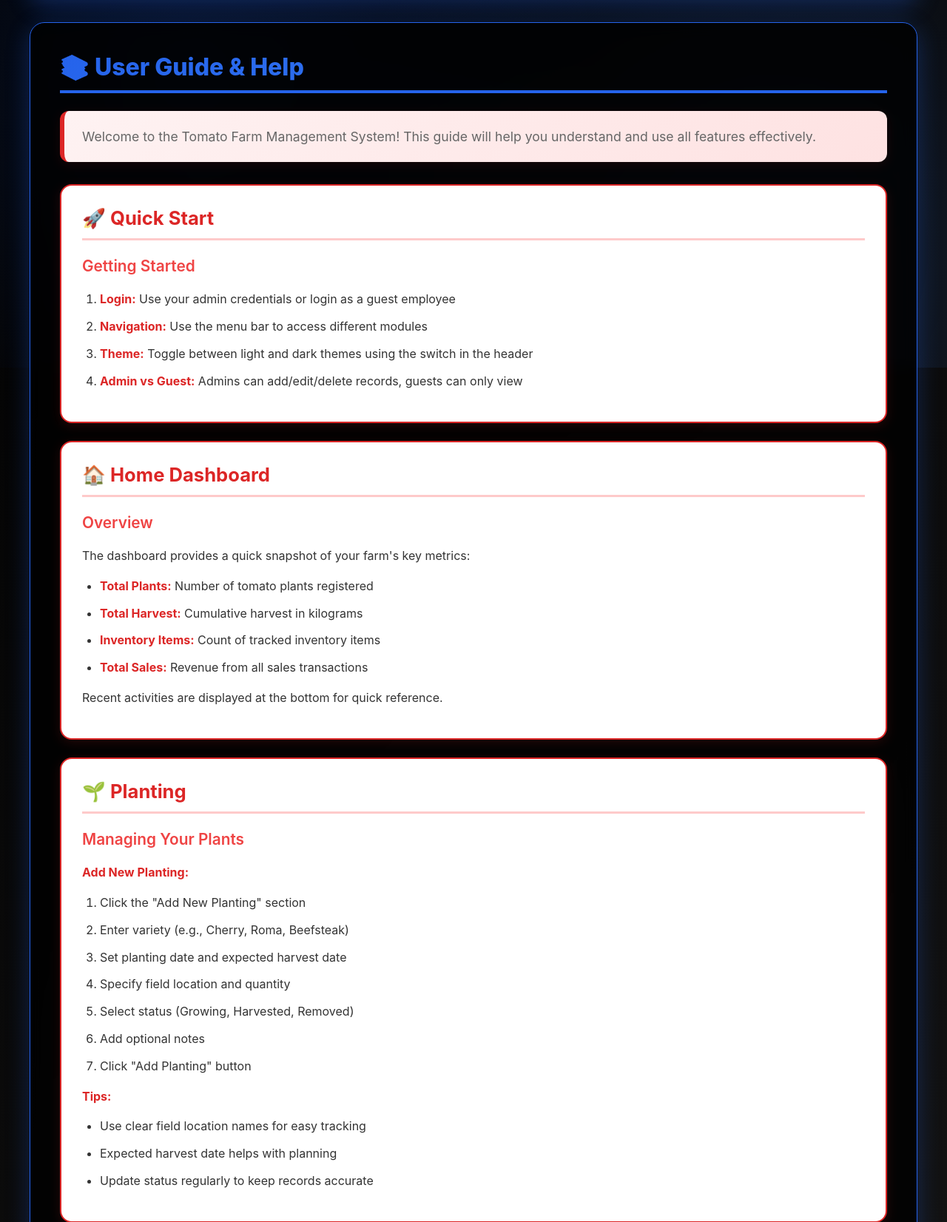
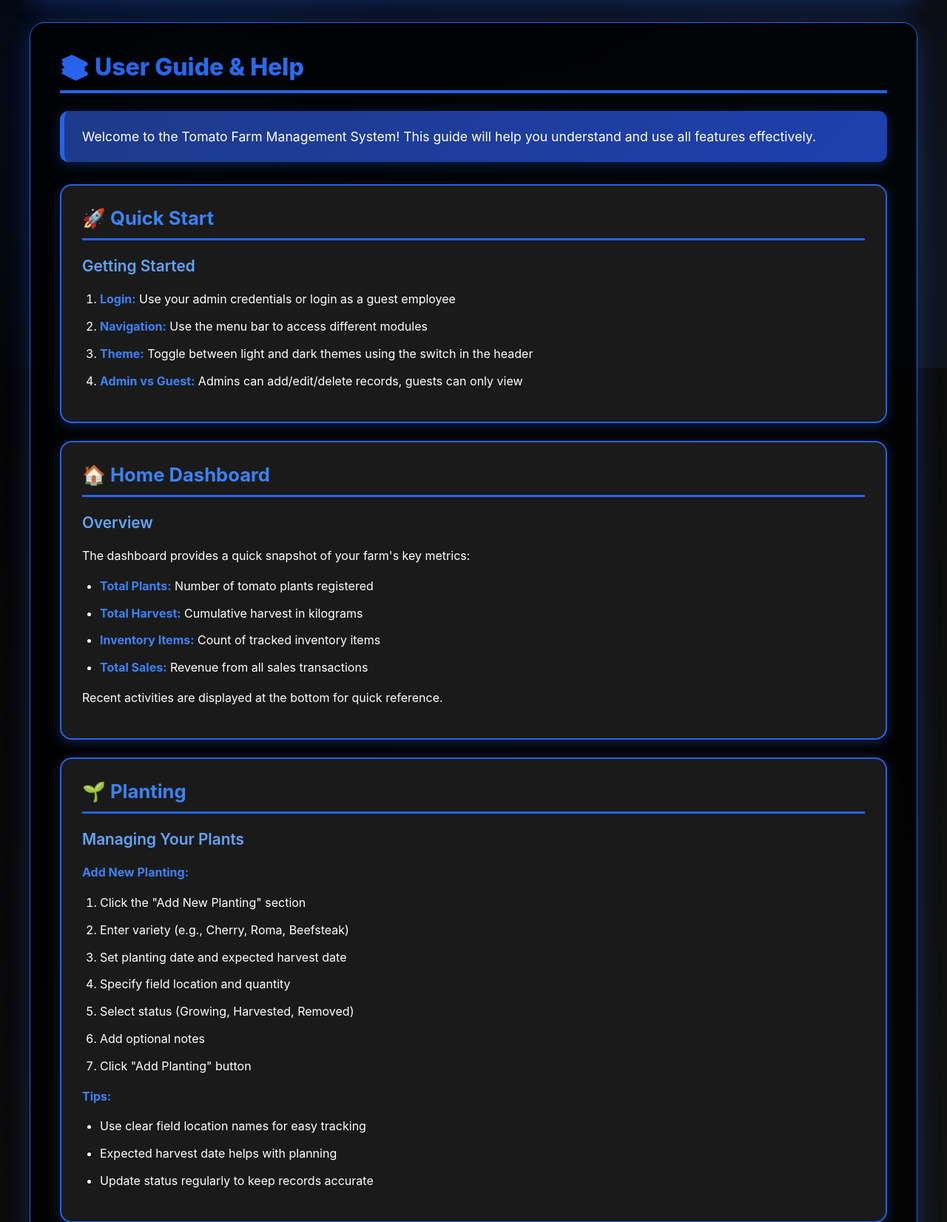
Before and after one commit to daevmassy/TomatoFarmManager-1, a Flask app: page /help in a window 1280 px wide. Shown: the part 303-1955 px from the top of the page at 74% size. Run offline with Flask 3, Linux system fonts and the light colour scheme; the visitor is signed in with stand-in values (Sample User, id 1); some libraries are stand-ins or nearby versions.

Commit message:
Assistant checkpoint: Updated CSS to black, white and blue color scheme
Assistant generated file changes:
- static/css/style.css: Update color scheme to black, white, and blue

---

User prompt:

the css colors should be black,white and blue

Replit-Commit-Author: Assistant
Replit-Commit-Session-Id: 744d2253-434e-44f0-b0d8-4be10dbd33cf
Replit-Commit-Event-Id: 155d02a5-6523-448c-a0ef-3df7a6a47896

```diff
--- a/static/css/style.css
+++ b/static/css/style.css
@@ -694,67 +694,66 @@ h2 {
 
 .help-intro {
     font-size: 1.1em;
-    color: #666;
+    color: #ffffff;
     margin-bottom: 30px;
     padding: 24px;
-    background: linear-gradient(135deg, #fef2f2 0%, #fee2e2 100%);
-    border-left: 6px solid #dc2626;
+    background: linear-gradient(135deg, #1e3a8a 0%, #1e40af 100%);
+    border-left: 6px solid #2563eb;
     border-radius: 12px;
-    box-shadow: 0 4px 16px rgba(220, 38, 38, 0.1);
+    box-shadow: 0 4px 16px rgba(37, 99, 235, 0.3);
 }
 
 body.light-theme .help-intro {
-    background: linear-gradient(135deg, #fee2e2 0%, #fecaca 100%);
-    color: #333;
+    background: linear-gradient(135deg, #dbeafe 0%, #bfdbfe 100%);
+    color: #1e40af;
 }
 
 .help-section {
-    background: white;
-    border: 2px solid #dc2626;
+    background: #1a1a1a;
+    border: 2px solid #2563eb;
     border-radius: 16px;
     padding: 28px;
     margin-bottom: 24px;
-    box-shadow: 0 4px 16px rgba(220, 38, 38, 0.15);
+    box-shadow: 0 4px 16px rgba(37, 99, 235, 0.3);
     transition: all 0.3s ease;
 }
 
 .help-section:hover {
-    box-shadow: 0 8px 24px rgba(220, 38, 38, 0.25);
+    box-shadow: 0 8px 24px rgba(37, 99, 235, 0.5);
     transform: translateY(-2px);
 }
 
 body.light-theme .help-section {
     background: #ffffff;
-    box-shadow: 0 4px 16px rgba(220, 38, 38, 0.15);
+    box-shadow: 0 4px 16px rgba(37, 99, 235, 0.2);
 }
 
 .help-section h3 {
-    color: #dc2626;
+    color: #3b82f6;
     font-size: 1.6em;
     margin-bottom: 16px;
     padding-bottom: 12px;
-    border-bottom: 3px solid #fecaca;
+    border-bottom: 3px solid #2563eb;
     font-weight: 700;
 }
 
 body.light-theme .help-section h3 {
-    color: #dc2626;
-    border-bottom-color: #fca5a5;
+    color: #2563eb;
 }
 
 .help-section h4 {
-    color: #ef4444;
+    color: #60a5fa;
     font-size: 1.3em;
     margin: 16px 0 12px 0;
     font-weight: 600;
 }
 
 body.light-theme .help-section h4 {
-    color: #dc2626;
+    color: #3b82f6;
 }
 
 .help-content {
-    color: #333;
+    color: #ffffff;
     line-height: 1.8;
 }
 
@@ -772,12 +771,12 @@ body.light-theme .help-content {
 }
 
 .help-content strong {
-    color: #dc2626;
+    color: #3b82f6;
     font-weight: 700;
 }
 
 body.light-theme .help-content strong {
-    color: #b91c1c;
+    color: #2563eb;
 }
 
 .help-content p {
```
Also changed, not shown: other parts of static/css/style.css (+28 -28 lines).
